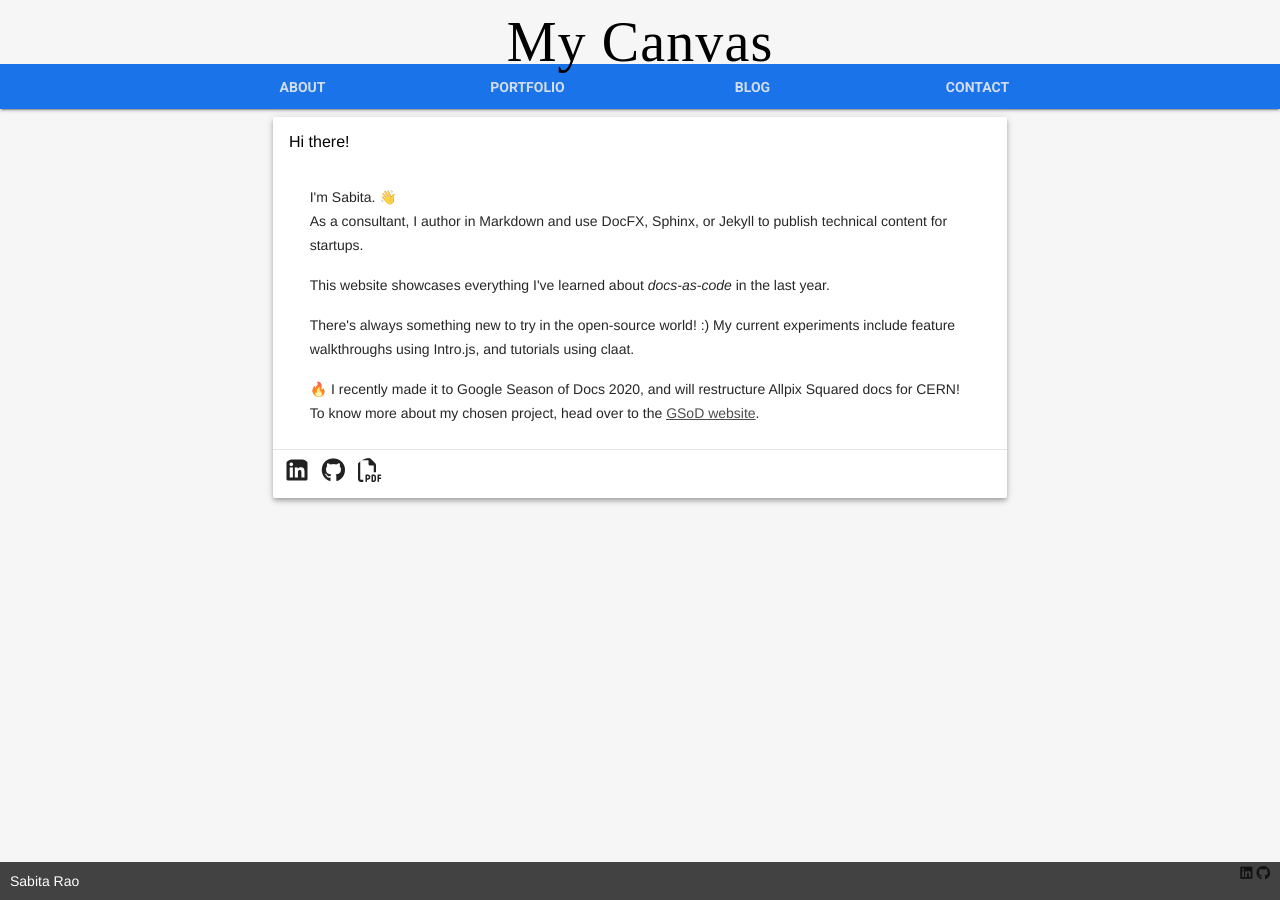
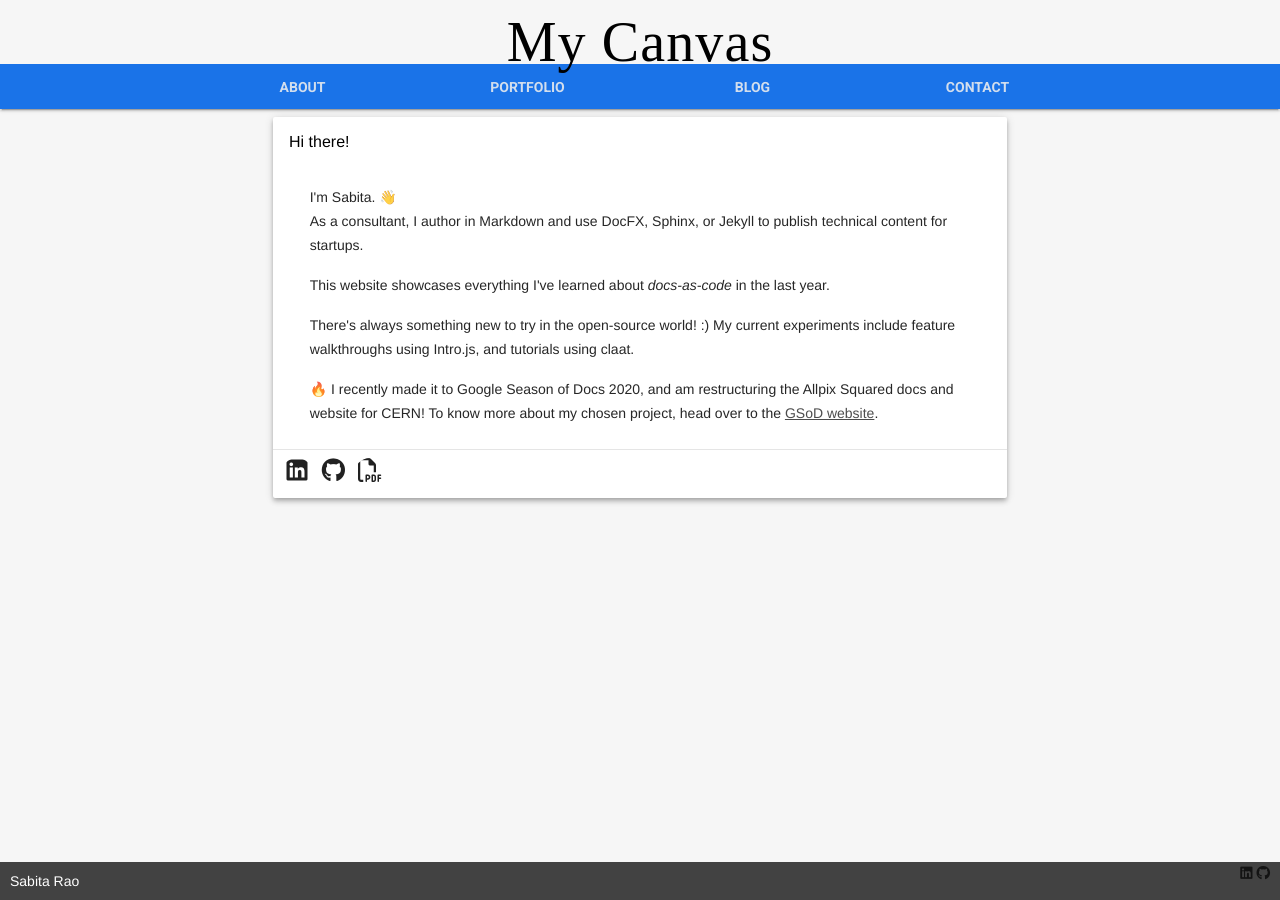
Before and after one commit to sabitarao/sabitarao.github.io, a Jekyll site: the page built from index.html, in a window 1280 px wide. Built offline with Jekyll 4.4.1, drawn with Linux system fonts in a browser that asks for light colours; nearby versions of some CDN libraries; emoji names are drawn with the system emoji font; some web fonts are replaced.

Commit message:
GsoD update

```diff
--- a/index.html
+++ b/index.html
@@ -13,7 +13,7 @@ title: "Hi there!"
 As a consultant, I author in Markdown and use DocFX, Sphinx, or Jekyll to publish technical content for startups.</p>
 <p>This website showcases everything I've learned about <i>docs-as-code</i> in the last year.</p>
 <p>There's always something new to try in the open-source world! :) My current experiments include feature walkthroughs using Intro.js, and tutorials using claat.</p>
-        <p>:fire: I recently made it to Google Season of Docs 2020, and will restructure Allpix Squared docs for CERN! To know more about my chosen project, head over to the <a href="https://developers.google.com/season-of-docs/docs/participants" target="_blank">GSoD website</a>.</div>
+        <p>:fire: I recently made it to Google Season of Docs 2020, and am restructuring the Allpix Squared docs and website for CERN! To know more about my chosen project, head over to the <a href="https://developers.google.com/season-of-docs/docs/participants" target="_blank">GSoD website</a>.</div>
     </div>
     <div class="mdl-card__actions mdl-card--border center-text">
         <a href="https://www.linkedin.com/in/sabitarao" class="mdl-button mdl-js-button mdl-js-ripple-effect mdl-button--icon margin-side-large" target="_blank"><i class="fa fa-linkedin-square icon-button icon-margin" aria-hidden="true"></i></a>
```
